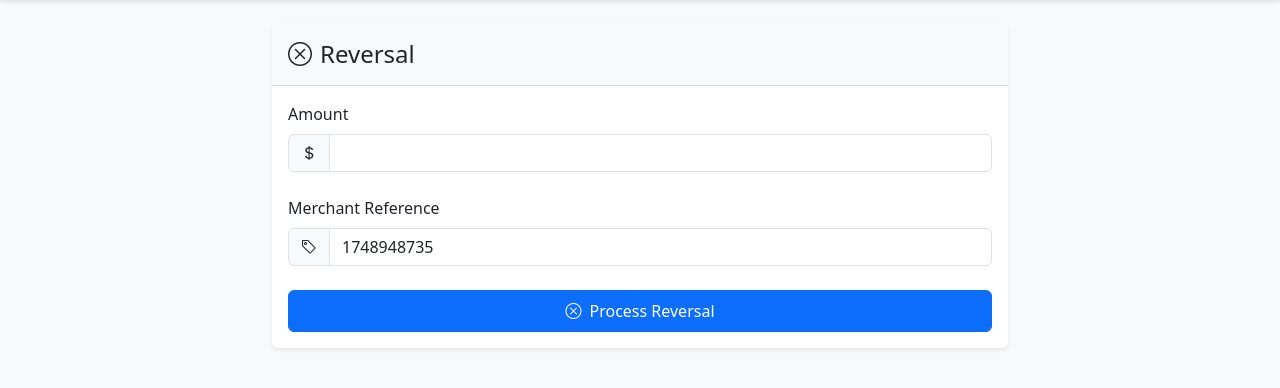
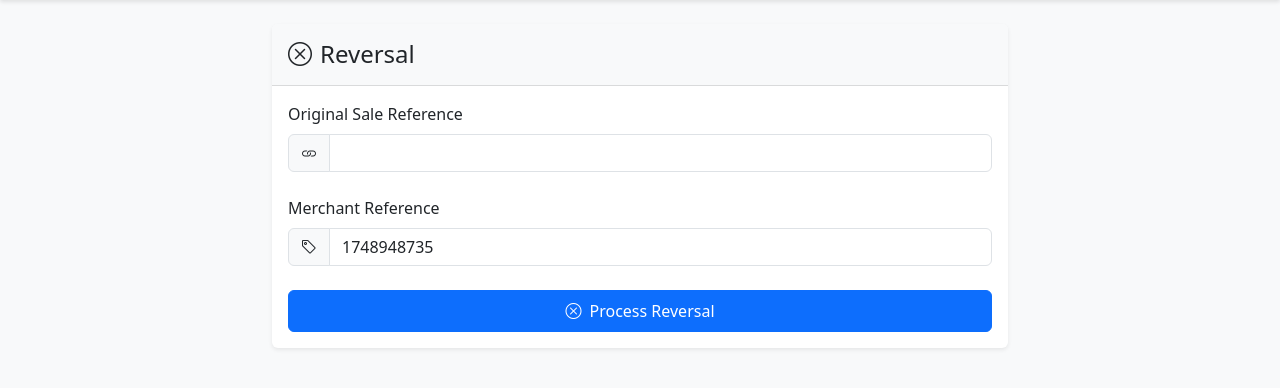
Before and after one commit to lilyfrank05/terminal-connect-test, a Flask app: page /reversal in a window 1280 px wide. Shown: the part 56-444 px from the top of the page. Run offline with Flask 3, Linux system fonts and the light colour scheme; some libraries are stand-ins or nearby versions.

Commit message:
fix reversal

```diff
--- a/app/routes/reversals.py
+++ b/app/routes/reversals.py
@@ -18,14 +18,14 @@ def reversal():
             flash("Merchant reference is required", "danger")
             return redirect(url_for("reversals.reversal"))
 
-        parent_intent_id = request.form.get("parent_intent_id")
+        parent_intent_id = request.form.get("original_merchant_reference")
         if not parent_intent_id:
-            flash("Parent Intent ID is required", "danger")
+            flash("Original Sale Reference is required", "danger")
             return redirect(url_for("reversals.reversal"))
 
         # Validate parent intent ID format
         if not is_valid_uuid(parent_intent_id):
-            flash("Parent Intent ID must be a valid UUID v4", "danger")
+            flash("Original Sale Reference must be a valid UUID v4", "danger")
             return redirect(url_for("reversals.reversal"))
 
         # First API call to create reversal intent
--- a/app/templates/reversal.html
+++ b/app/templates/reversal.html
@@ -12,10 +12,10 @@
             <div class="card-body">
                 <form method="POST" action="{{ url_for('reversals.reversal') }}">
                     <div class="mb-4">
-                        <label for="amount" class="form-label">Amount</label>
+                        <label for="original_merchant_reference" class="form-label">Original Sale Reference</label>
                         <div class="input-group">
-                            <span class="input-group-text"><i class="bi bi-currency-dollar"></i></span>
-                            <input type="number" class="form-control" id="amount" name="amount" step="0.01" min="0.01" required>
+                            <span class="input-group-text"><i class="bi bi-link"></i></span>
+                            <input type="text" class="form-control" id="original_merchant_reference" name="original_merchant_reference" required>
                         </div>
                     </div>
                     <div class="mb-4">
```
